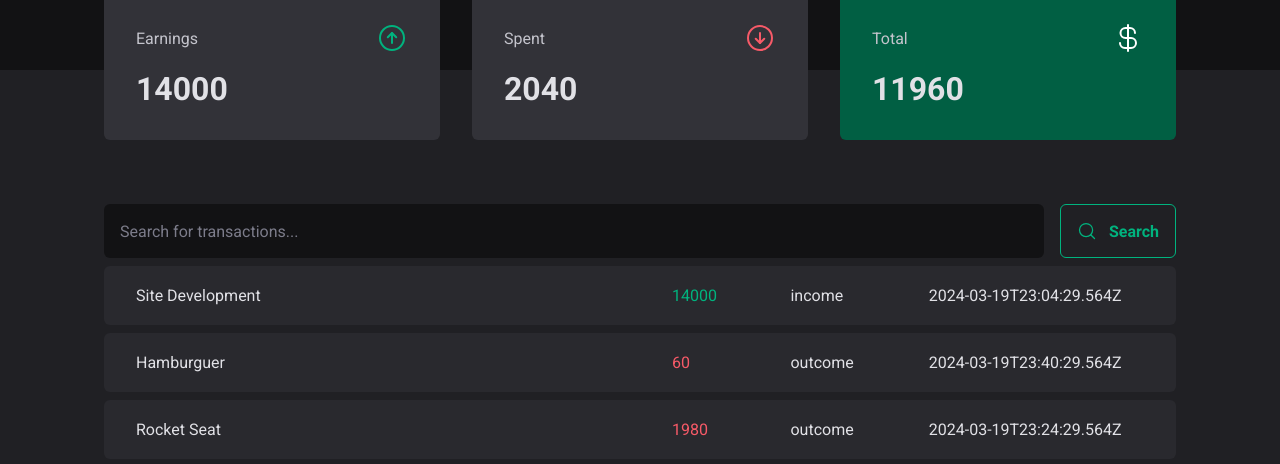
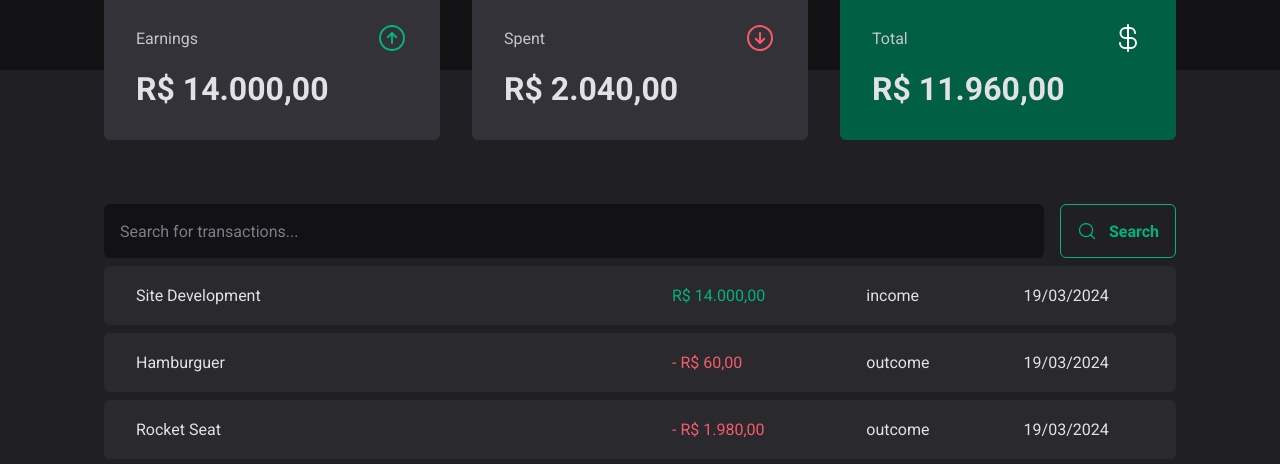
Before and after one commit to souph1s/dt-money, a React (Vite) app: page / in a window 1280 px wide. Shown: the part 390-854 px from the top of the page. Built offline with nearby package versions, Linux system fonts and the light colour scheme; data requests are answered from the project's data file.

Commit message:
formatting values

```diff
--- a/src/components/Summary/index.tsx
+++ b/src/components/Summary/index.tsx
@@ -2,6 +2,7 @@
 import { SummaryCard, SummaryContainer } from "./styles";
 import { useContext } from "react";
 import { TransactionsContext } from "../../contexts/TransactionsContext";
+import { priceFormater } from "../../utils/formatter";
 
 export function Summary() {
   const { transactions } = useContext(TransactionsContext);
@@ -31,14 +32,14 @@
           <span>Earnings</span>
           <ArrowCircleUp size={32} color="#00b37e" />
         </header>
-        <strong>{summary.income}</strong>
+        <strong>{priceFormater.format(summary.income)}</strong>
       </SummaryCard>
       <SummaryCard>
         <header>
           <span>Spent</span>
           <ArrowCircleDown size={32} color="#f75a68" />
         </header>
-        <strong>{summary.outcome}</strong>
+        <strong>{priceFormater.format(summary.outcome)}</strong>
       </SummaryCard>
 
       <SummaryCard variant="green">
@@ -46,7 +47,7 @@
           <span>Total</span>
           <CurrencyDollar size={32} color="#fff" />
         </header>
-        <strong>{summary.total}</strong>
+        <strong>{priceFormater.format(summary.total)}</strong>
       </SummaryCard>
     </SummaryContainer>
   );
--- a/src/pages/Transactions/index.tsx
+++ b/src/pages/Transactions/index.tsx
@@ -8,6 +8,7 @@
   TransactionsTable,
 } from "./styles";
 import { TransactionsContext } from "../../contexts/TransactionsContext";
+import { dateFormatter, priceFormater } from "../../utils/formatter";
 
 export function Transactions() {
   const { transactions } = useContext(TransactionsContext);
@@ -27,11 +28,14 @@
                   <td width="50%">{transaction.description}</td>
                   <td>
                     <PriceHighlight variant={transaction.type}>
-                      {transaction.price}
+                      {transaction.type === "outcome" && "- "}
+                      {priceFormater.format(transaction.price)}
                     </PriceHighlight>
                   </td>
                   <td>{transaction.type}</td>
-                  <td>{transaction.createdAt}</td>
+                  <td>
+                    {dateFormatter.format(new Date(transaction.createdAt))}
+                  </td>
                 </tr>
               );
             })}
--- /dev/null
+++ b/src/utils/formatter.ts
@@ -0,0 +1,6 @@
+export const dateFormatter = new Intl.DateTimeFormat("pt-br");
+
+export const priceFormater = new Intl.NumberFormat("pt-br", {
+  style: "currency",
+  currency: "BRL",
+});
```
